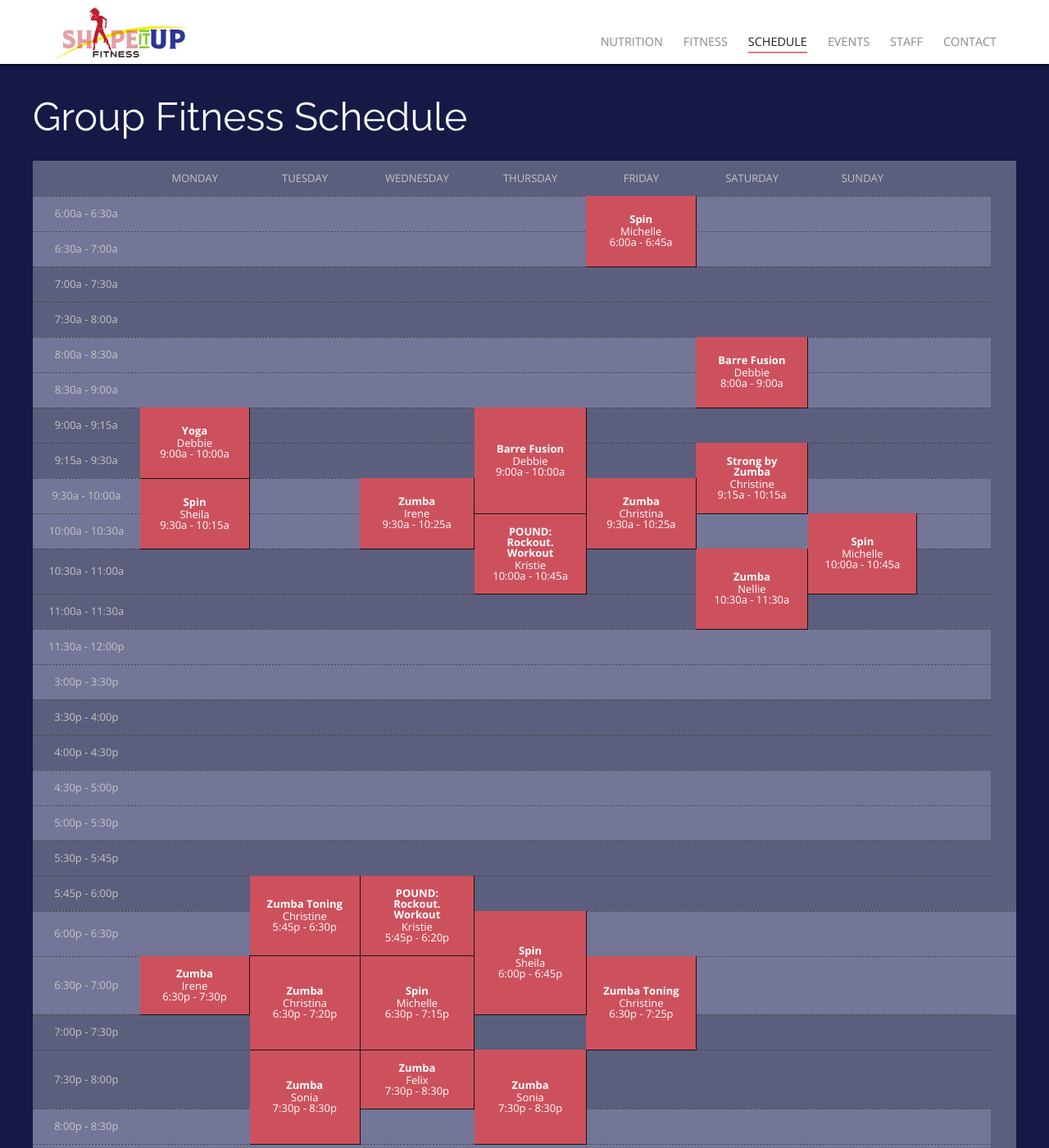
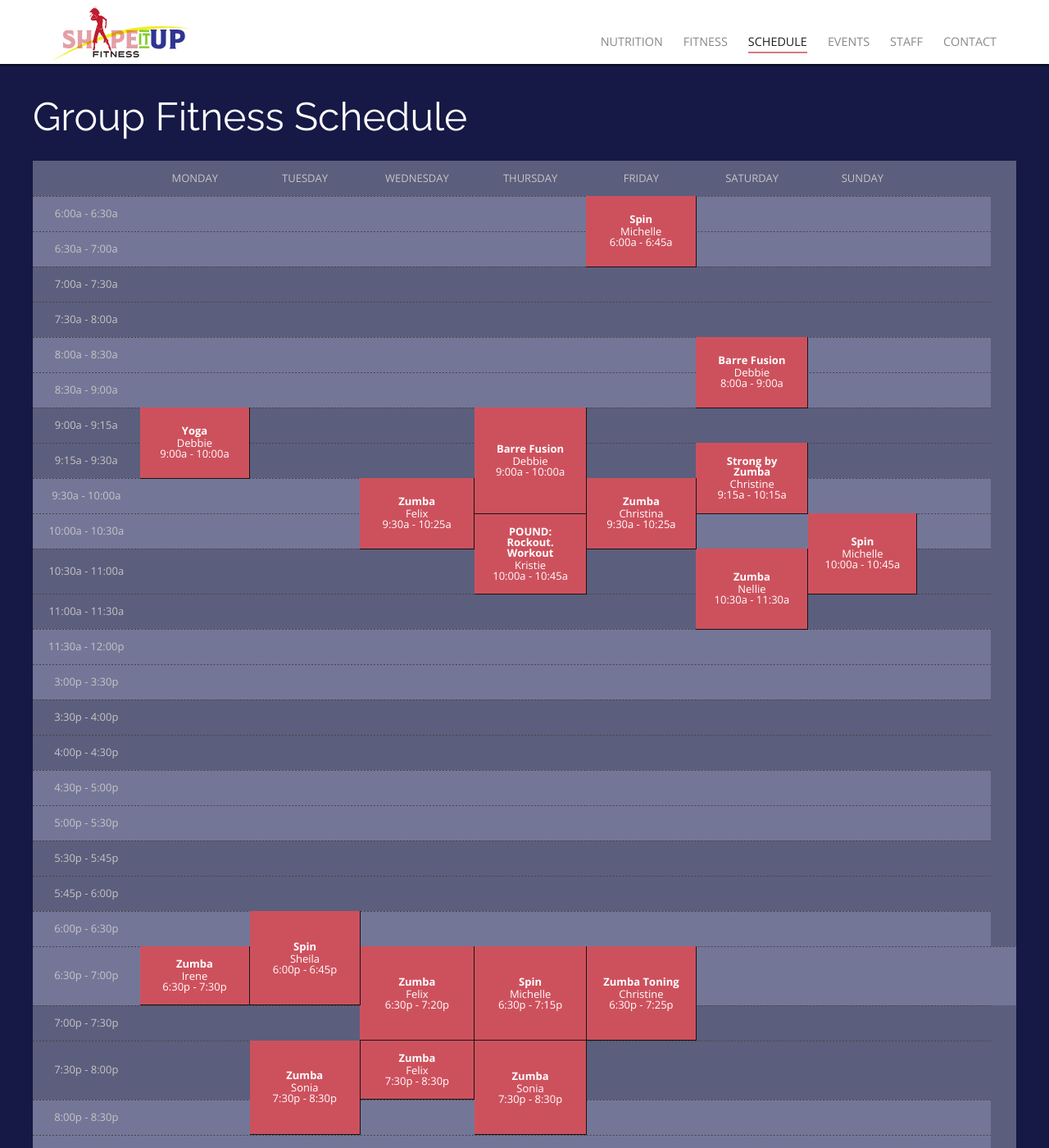
Before and after one commit to rwstone/shapeitup, a Jekyll site: the page built from schedule/index.md, in a window 1280 px wide and 1400 px high. Shown: the whole window at 82% size. Built offline with Jekyll 4.4.1, drawn with Linux system fonts in a browser that asks for light colours; some web fonts are replaced.

Commit message:
Updated Index

```diff
--- a/schedule/index.md
+++ b/schedule/index.md
@@ -7,12 +7,6 @@
   day: Monday
   start_time: 9:00a
   end_time: 10:00a
-  length: 2
-- class: Spin
-  instructor: Sheila
-  day: Monday
-  start_time: 9:30a
-  end_time: 10:15a
   length: 2
 - class: Zumba
   instructor: Irene
@@ -26,12 +20,6 @@
   start_time: 6:30p
   end_time: 7:15p
   length: 2
-- class: Zumba Toning
-  instructor: Christine
-  day: Tuesday
-  start_time: 5:45p
-  end_time: 6:30p
-  length: 2
 - class: Spin
   instructor: Sheila
   day: Tuesday
@@ -39,7 +27,7 @@
   end_time: 6:45p
   length: 2
 - class: Zumba
-  instructor: Christina
+  instructor: Felix
   day: Tuesday
   start_time: 6:30p
   end_time: 7:20p
@@ -51,16 +39,10 @@
   end_time: 8:30p
   length: 2
 - class: Zumba
-  instructor: Irene
+  instructor: Felix
   day: Wednesday
   start_time: 9:30a
   end_time: 10:25a
-  length: 2
-- class: 'POUND: Rockout. Workout'
-  instructor: Kristie
-  day: Wednesday
-  start_time: 5:45p
-  end_time: 6:20p
   length: 2
 - class: Spin
   instructor: Michelle
```
